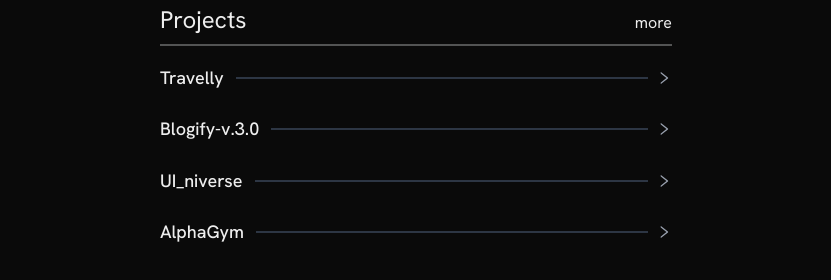
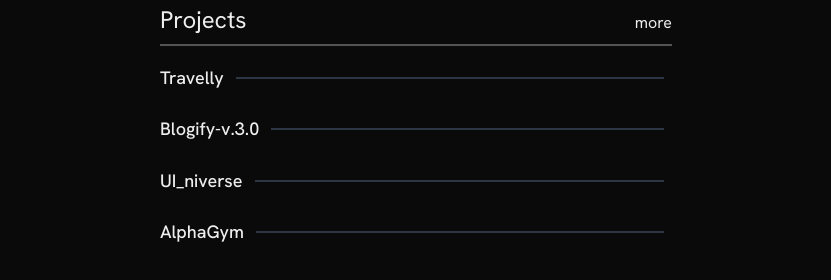
Before and after one commit to ArDnath/Portfolio, a Next.js app: page / in a window 1280 px wide. Shown: the part 346-626 px from the top of the page, without its empty margins (224-1055 px from the left). Built offline with nearby package versions, Linux system fonts and the light colour scheme.

Commit message:
feat: primary setup for deployment

```diff
--- a/app/projects/[name]/page.tsx
+++ b/app/projects/[name]/page.tsx
@@ -0,0 +1,9 @@
+import React from 'react'
+
+function Project() {
+  return (
+    <div>ProjectDetailPage</div>
+  )
+}
+
+export default Project
--- a/components/ProjectSection.tsx
+++ b/components/ProjectSection.tsx
@@ -1,7 +1,6 @@
 import React from 'react'
 import { projects } from "@/constants/index"
 import Link from 'next/link';
-import { AiOutlineRight } from "react-icons/ai";
 
 function ProjectSection() {
   return (
@@ -29,10 +28,7 @@ function ProjectSection() {
 
                   </div>
                   <div className="w-full mr-2 border-y border-gray-700 rounded-2 transition duration-110 opacity-80 group-hover:border-white"></div>
-                  <AiOutlineRight
-                    className="text-gray-400 transition-all duration-[110ms] group-hover:text-white h-4 w-4 shrink-0"
-                    size={20}
-                  />
+
                 </article>
               </Link>
             ))}
```
